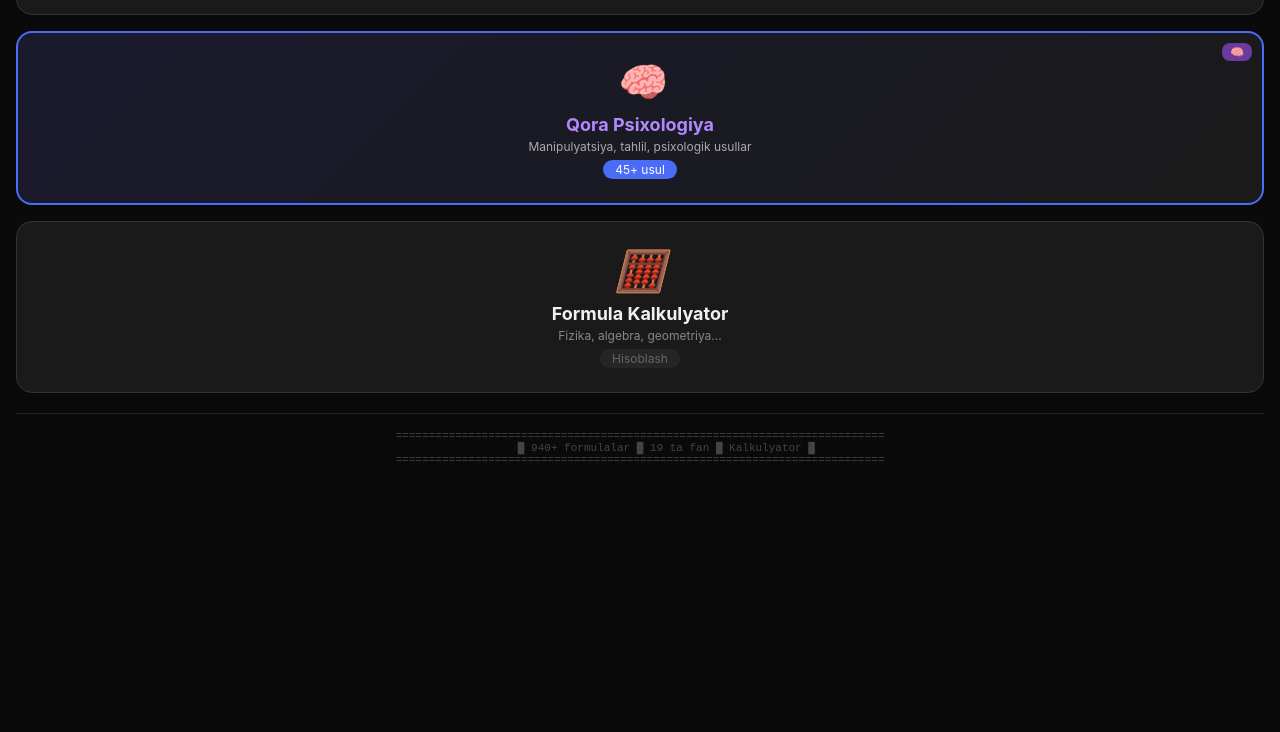
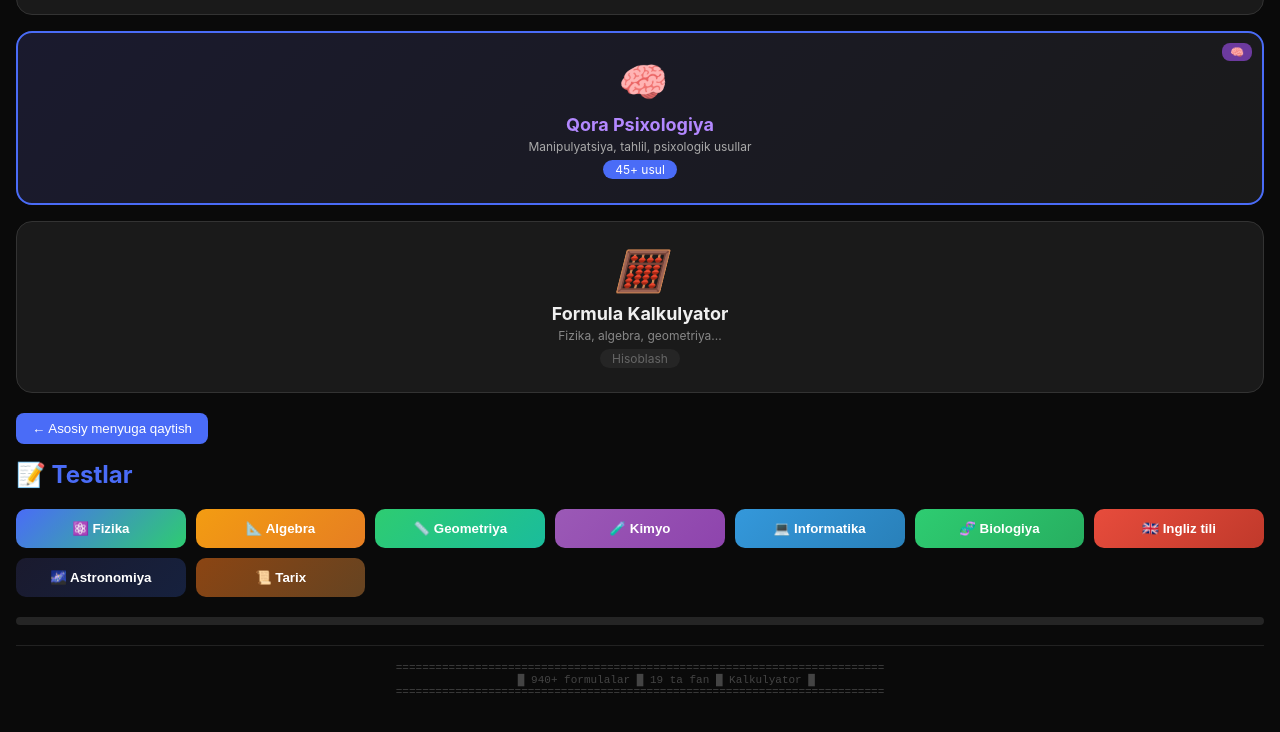
Before and after one commit to boburbek2011/EduVerseX, a website: page public/main.html in a window 1280 px wide. Shown: the part 3458-4190 px from the top of the page. Before the commit the page ends 3968 px from the top, so only its background shows below. Drawn offline with Linux system fonts and the light colour scheme; no server answers.

Commit message:
Update main.html

```diff
--- a/public/main.html
+++ b/public/main.html
@@ -632,7 +632,7 @@
     </div>
 
    <!-- Testlar bo'limi -->
-<div id="testsView" style="display:none;">
+<div id="testsView" style="display:block;">
     <button onclick="showMain()" style="background:#4a6cf7;color:white;border:none;padding:8px 16px;border-radius:8px;cursor:pointer;margin-bottom:16px;">← Asosiy menyuga qaytish</button>
 
     <h2 style="margin-bottom:20px;color:#4a6cf7;">📝 Testlar</h2>
```
